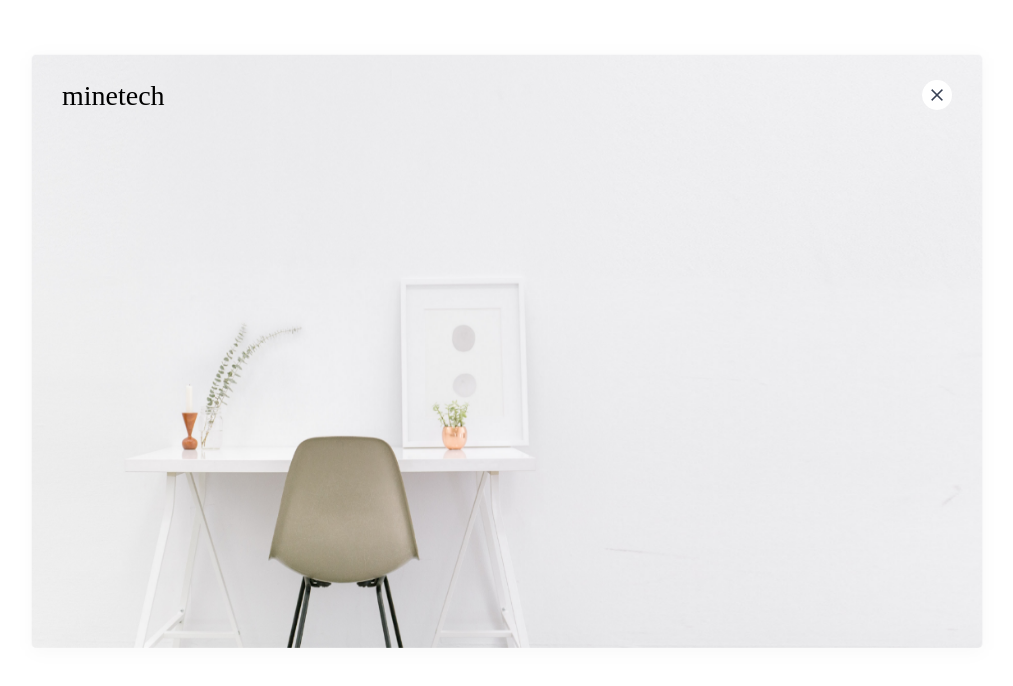
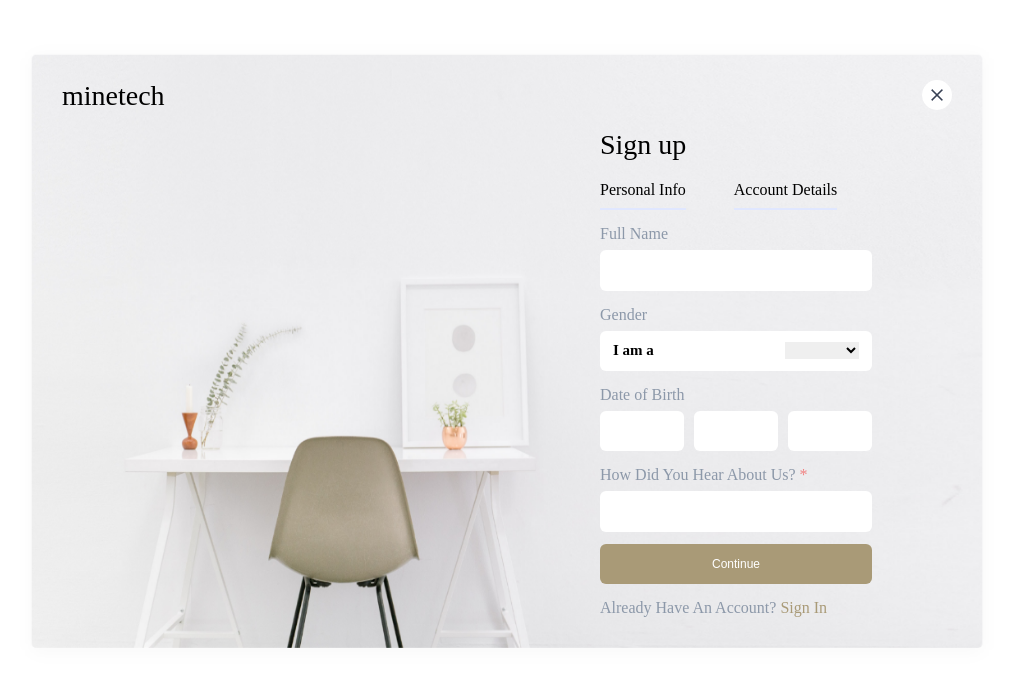
Before and after one commit to BekzodBaratov/Sign-up-Onboarding, a plain HTML site: page index.html in a window 1280 px wide. Shown: the whole page, without its empty margins (93-1106 px from the left). Drawn offline with Linux system fonts and the light colour scheme.

Commit message:
Sign up qismini tugatdim 1-qism tugadi

```diff
--- a/index.html
+++ b/index.html
@@ -23,7 +23,54 @@
             </a>
         </div>
     </div>
-
+    <div class="login">
+        <div class="box-one">
+            <div class="singup">
+                Sign up
+            </div>
+            <div class="information">
+                <div class="person">
+                    Personal Info
+                </div>
+                <div class="person">
+                    Account Details
+                </div>
+            </div>
+            <div class="fullName">
+                Full Name
+            </div>
+            <input class="bginput" type="text">
+            <div class="fullName">
+                Gender
+            </div>
+            <div class="select">
+                <div class="who">
+                    I am a
+                </div>
+                <select name="" id="">
+                    <option disabled selected value=""></option>
+                    <option value="boy">boy</option>
+                    <option value="girl">girl</option>
+                </select>
+            </div>
+            <div class="fullName">
+                Date of Birth
+            </div>
+            <div class="time">
+                <input type="number">
+                <input type="number">
+                <input type="number">
+            </div>
+            <div class="fullName">
+                How Did You Hear About Us? <span>*</span>
+            </div>
+            <input class="bginput" type="text">
+            <button class="btn">Continue</button>
+            <div class="fullName">
+                Already Have An Account? <a href="#">Sign In</a>
+            </div>
+        </div>
+    </div>
 </div>
 
 
--- a/styles/style.css
+++ b/styles/style.css
@@ -38,3 +38,100 @@
 .big .d-flex .right .close:hover{
     background-color: red;
 }
+
+.login{
+    margin-top: 17px;
+    display: flex;
+    justify-content: flex-end;
+    padding-right: 135px;
+}
+.login .singup{
+    font-size: 28px;
+}
+.information{
+    margin-top: 20px;
+    display: flex;
+    gap: 48px;
+}
+.information .person{
+    border-bottom: 2px solid #E0E7FF;
+    padding-bottom: 8.5px;
+    cursor: pointer;
+    font-size: 16px;
+    transition: 0.3s linear;
+}
+.information .person:hover{
+    border-bottom: 2px solid #A99A77;
+}
+.login .fullName{
+    margin-top: 15px;
+    color: #8C98A9;
+    margin-bottom: 7px;
+}
+.bginput{
+    padding:13px;
+    border-radius: 6px;
+    width: 100%;
+    border: none;
+    outline: none;
+    font-size: 13px;
+    font-weight: bold;
+}
+.select{
+    padding: 11.8px 13px;
+    background-color: white;
+    border-radius: 6px;
+    display: flex;
+    justify-content: space-between;
+}
+.select .who{
+    font-size: 15px;
+    font-weight: bold;
+}
+.select select{
+    outline: none;
+    border: none;
+    padding: 0 15px;
+    font-weight: bold;
+}
+.select select option{
+    padding: 5px 10px;
+}
+.time{
+    display: flex;
+    gap: 10px;
+}
+.time input{
+    width: 84px;
+    height: 40px;
+    border: none;
+    outline: none;
+    border-radius: 6px;
+    padding-left: 12px;
+}
+.box-one .btn{
+    width: 100%;
+    height: 40px;
+    border-radius: 6px;
+    border: none;
+    outline: none;
+    background-color: #A99A77;
+    font-size: 12px;
+    margin-top: 12px;
+    color: white;
+    cursor: pointer;
+    transition: 0.3s linear;
+}
+.box-one .btn:hover{
+    background-color: #A99A40
+}
+.fullName span{
+    color: #F18282;
+}
+.fullName a{
+    text-decoration: none;
+    color: #A99A77;
+}
+.fullName a:hover{
+    color: #A99A40;
+}
```
